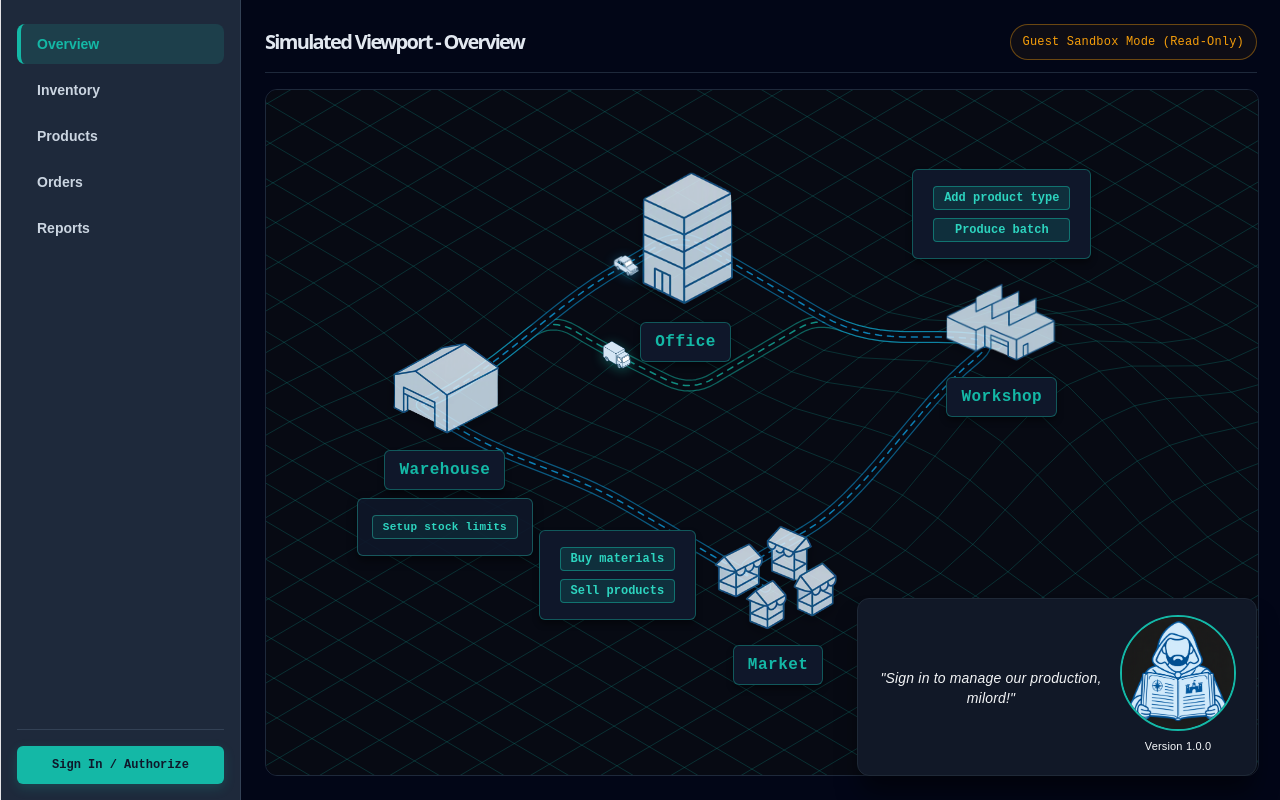
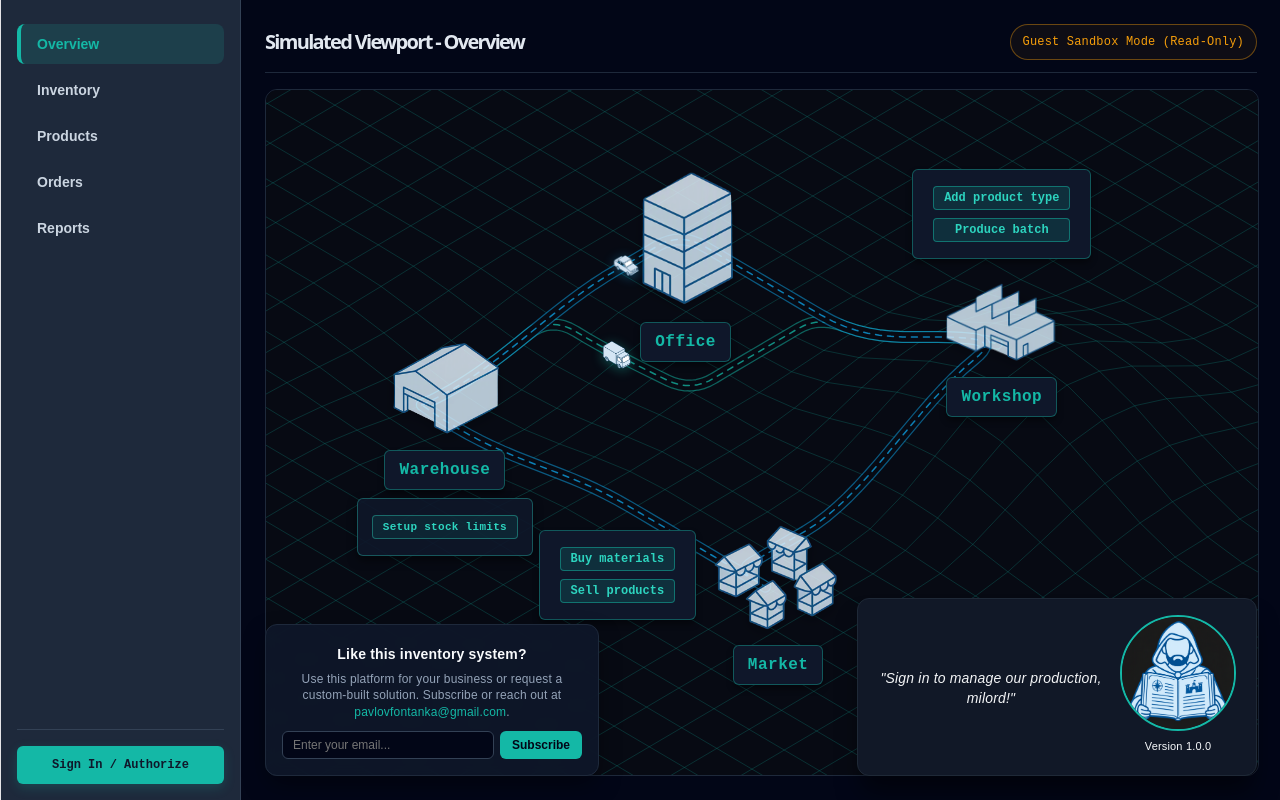
Before and after one commit to APavlovF/WebInventory, a React (Vite) app in the folder inventoryui/: page / in a window 1280 px wide. Built offline with nearby package versions, Linux system fonts and the light colour scheme.

Commit message:
add contact email

```diff
--- a/inventoryui/src/components/MainFrame.tsx
+++ b/inventoryui/src/components/MainFrame.tsx
@@ -123,6 +123,75 @@ export default function MainFrame() {
                     {renderViewport()}
                 </div>
 
+                {/* Bottom-Left Promo & Subscription Card */}
+                <form
+                    onSubmit={(e) => {
+                        e.preventDefault();
+                        // Add your subscription logic here
+                    }}
+                    style={{
+                        position: 'absolute',
+                        bottom: '24px',
+                        left: '24px',
+                        zIndex: 20,
+                        width: '300px',
+                        padding: '16px',
+                        borderRadius: '12px',
+                        backgroundColor: 'rgba(15, 23, 42, 0.92)',
+                        backdropFilter: 'blur(8px)',
+                        border: '1px solid #1e293b',
+                        boxShadow: '0 10px 25px -5px rgba(0, 0, 0, 0.5)',
+                        display: 'flex',
+                        flexDirection: 'column',
+                        gap: '10px'
+                    }}
+                >
+                    <div>
+                        <h3 style={{ margin: '0 0 4px 0', fontSize: '14px', fontWeight: 600, color: '#f8fafc' }}>
+                            Like this inventory system?
+                        </h3>
+                        <p style={{ margin: 0, fontSize: '12px', lineHeight: '1.4', color: '#94a3b8' }}>
+                            Use this platform for your business or request a custom-built solution. Subscribe or reach out at{' '}
+                            <a href="mailto:pavlovfontanka@gmail.com" style={{ color: '#14b8a6', textDecoration: 'none' }}>
+                                pavlovfontanka@gmail.com
+                            </a>.
+                        </p>
+                    </div>
+
+                    <div style={{ display: 'flex', gap: '6px' }}>
+                        <input
+                            type="email"
+                            required
+                            placeholder="Enter your email..."
+                            style={{
+                                flex: 1,
+                                padding: '6px 10px',
+                                fontSize: '12px',
+                                borderRadius: '6px',
+                                border: '1px solid #334155',
+                                backgroundColor: '#020617',
+                                color: '#f8fafc',
+                                outline: 'none'
+                            }}
+                        />
+                        <button
+                            type="submit"
+                            style={{
+                                padding: '6px 12px',
+                                fontSize: '12px',
+                                fontWeight: 600,
+                                borderRadius: '6px',
+                                border: 'none',
+                                backgroundColor: '#14b8a6',
+                                color: '#020617',
+                                cursor: 'pointer'
+                            }}
+                        >
+                            Subscribe
+                        </button>
+                    </div>
+                </form>
+
                 <ScribeAdvisor message={isAuthenticated ? "All systems operational, milord." : "Sign in to manage our production, milord!"}
                     isDemoMode={!isAuthenticated} />
             </main>
@@ -130,4 +199,5 @@ export default function MainFrame() {
             {showLoginModal && <LoginModal onSuccess={() => { setIsAuthenticated(true); setShowLoginModal(false); }} onClose={() => setShowLoginModal(false)} />}
         </div>
     );
+
 }
--- a/inventoryui/src/features/workshop/AddProductTypeModal.tsx
+++ b/inventoryui/src/features/workshop/AddProductTypeModal.tsx
@@ -526,7 +526,7 @@ export default function AddProductTypeModal({
 
                     {/* Wholesale Commissions Section */}
                     <div style={{ marginBottom: '14px' }}>
-                        <label style={labelStyle}>Commissions (optional)</label>
+                        <label style={labelStyle}>Commissions and Taxes (optional)</label>
 
                         {commissionRows.length > 0 && (
                             <div style={{ ...scrollAreaStyle, maxHeight: '130px' }}>
```
